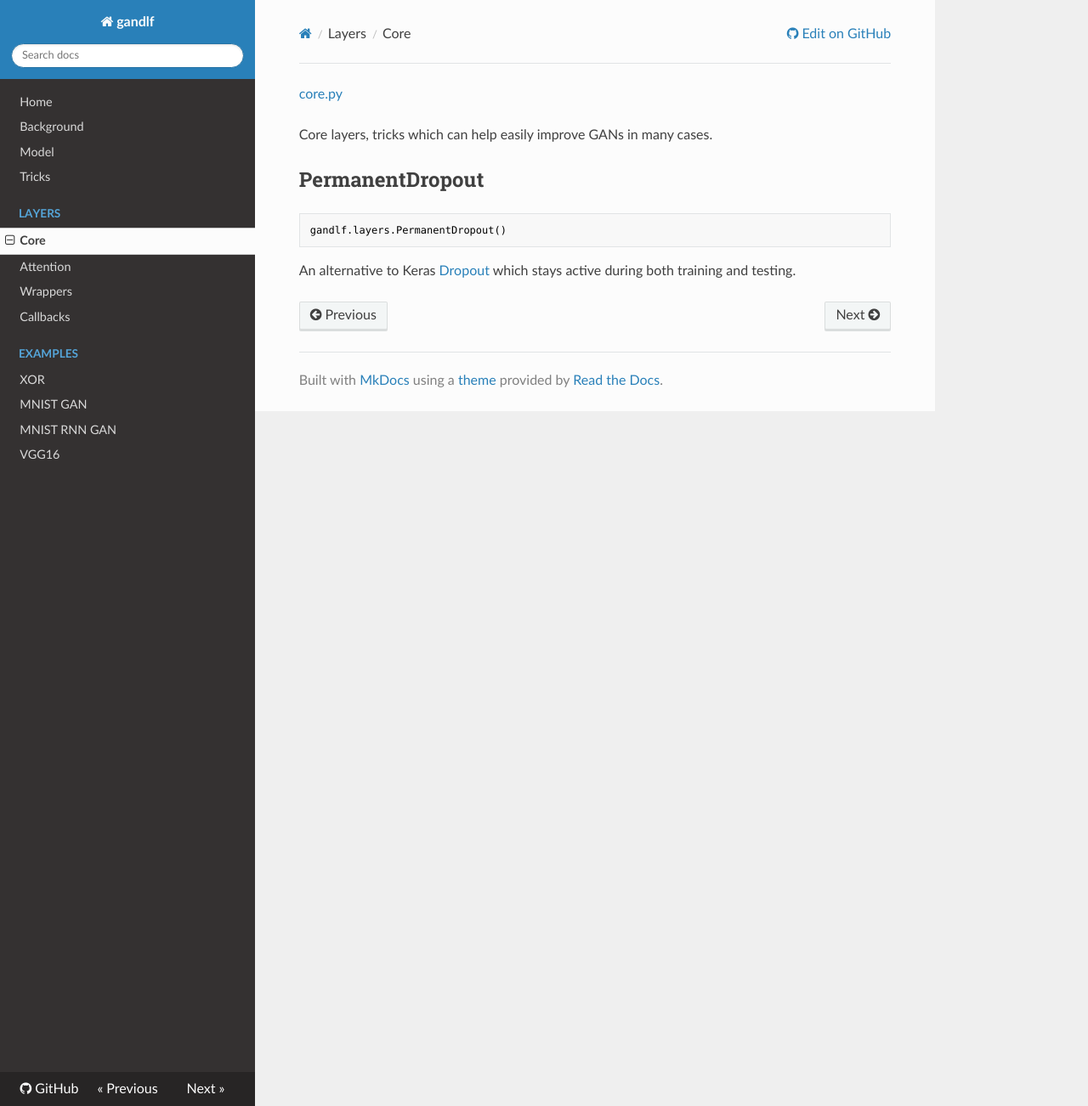
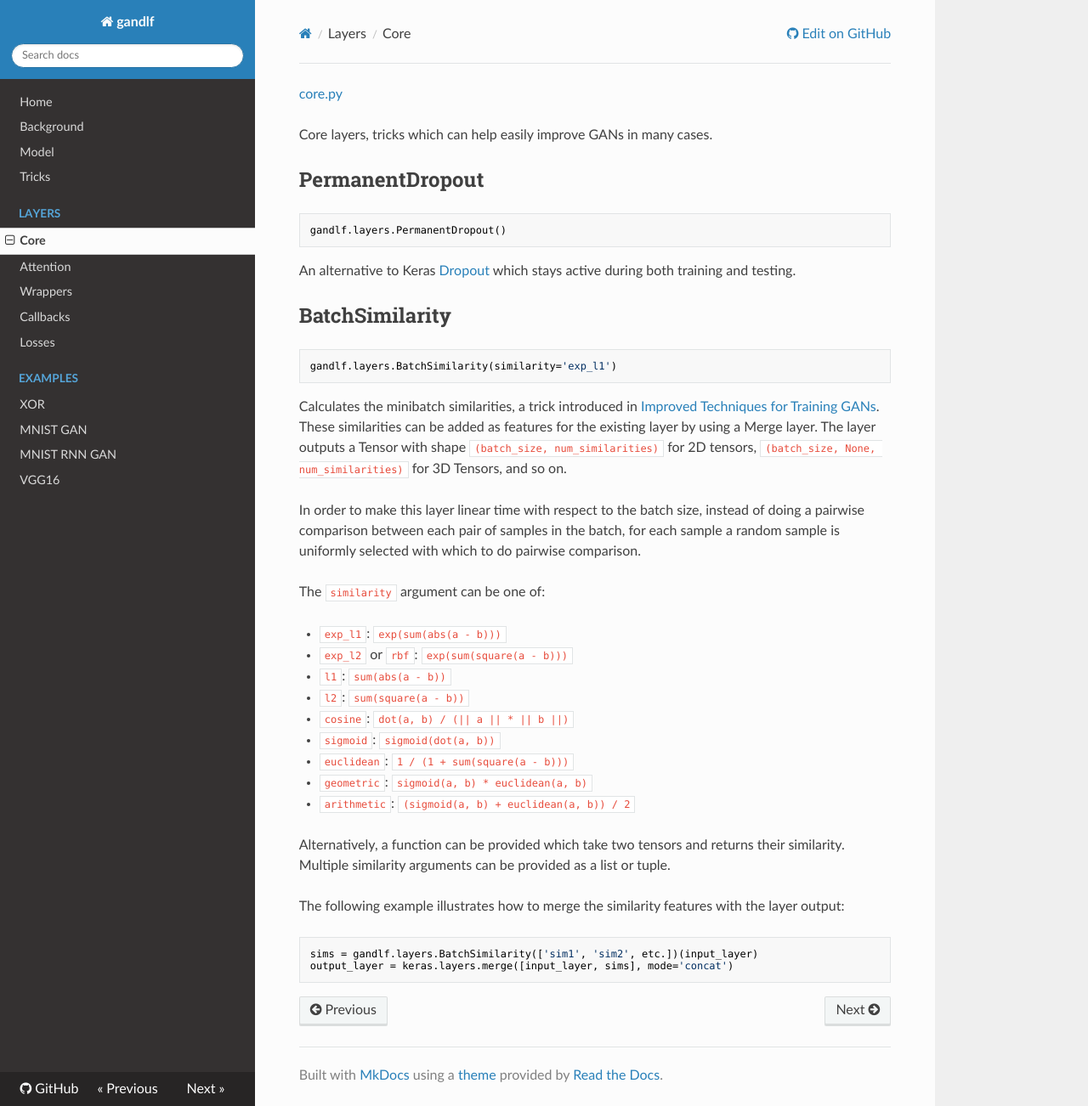
Before and after one commit to codekansas/gandlf, an MkDocs documentation site: the page built from docs/layers/core.md, in a window 1280 px wide and 1302 px high. Shown: the whole window at 85% size. Built offline with MkDocs 1.6.1, drawn with Linux system fonts in a browser that asks for light colours; nearby versions of some CDN libraries; old or Windows-style settings are respelled for this version of MkDocs.

Commit message:
updated documentation

`````diff
--- a/docs/layers/core.md
+++ b/docs/layers/core.md
@@ -9,3 +9,34 @@
 ````
 
 An alternative to Keras [Dropout](https://keras.io/layers/core/#dropout) which stays active during both training and testing.
+
+## BatchSimilarity
+
+````python
+gandlf.layers.BatchSimilarity(similarity='exp_l1')
+````
+
+Calculates the minibatch similarities, a trick introduced in [Improved Techniques for Training GANs](https://arxiv.org/abs/1606.03498). These similarities can be added as features for the existing layer by using a Merge layer. The layer outputs a Tensor with shape `(batch_size, num_similarities)` for 2D tensors, `(batch_size, None, num_similarities)` for 3D Tensors, and so on.
+
+In order to make this layer linear time with respect to the batch size, instead of doing a pairwise comparison between each pair of samples in the batch, for each sample a random sample is uniformly selected with which to do pairwise comparison.
+
+The `similarity` argument can be one of:
+
+ - `exp_l1`: `exp(sum(abs(a - b)))`
+ - `exp_l2` or `rbf`: `exp(sum(square(a - b)))`
+ - `l1`: `sum(abs(a - b))`
+ - `l2`: `sum(square(a - b))`
+ - `cosine`: `dot(a, b) / (|| a || * || b ||)`
+ - `sigmoid`: `sigmoid(dot(a, b))`
+ - `euclidean`: `1 / (1 + sum(square(a - b)))`
+ - `geometric`: `sigmoid(a, b) * euclidean(a, b)`
+ - `arithmetic`: `(sigmoid(a, b) + euclidean(a, b)) / 2`
+
+Alternatively, a function can be provided which take two tensors and returns their similarity. Multiple similarity arguments can be provided as a list or tuple.
+
+The following example illustrates how to merge the similarity features with the layer output:
+
+````python
+sims = gandlf.layers.BatchSimilarity(['sim1', 'sim2', etc.])(input_layer)
+output_layer = keras.layers.merge([input_layer, sims], mode='concat')
+````
--- a/mkdocs.yml
+++ b/mkdocs.yml
@@ -14,6 +14,7 @@
   - Attention: layers/attention.md
   - Wrappers: layers/wrappers.md
 - Callbacks: callbacks.md
+- Losses: losses.md
 - Examples:
   - XOR: examples/xor.md
   - MNIST GAN: examples/mnist_gan.md
`````
Also changed, not shown: docs/losses.md (added, +15 -0 lines), docs/tricks.md (+5 -4 lines), 1 other file.
